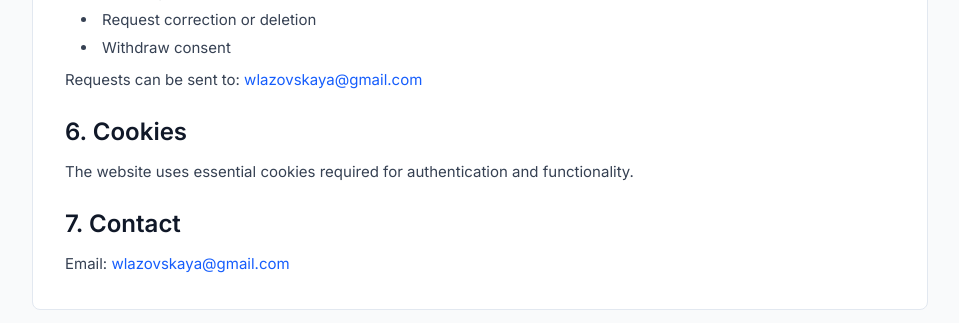
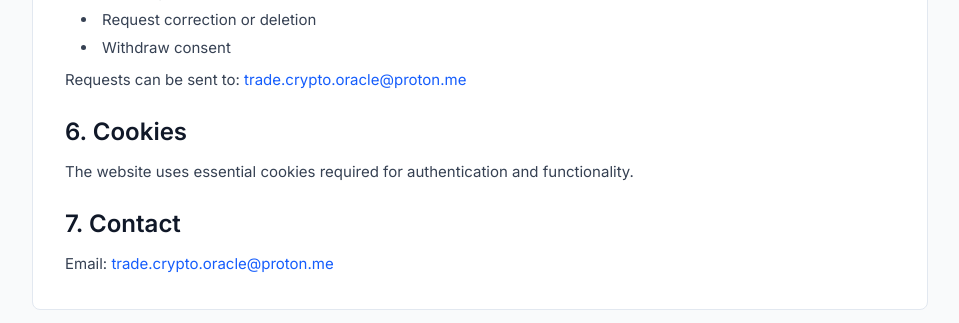
Before and after one commit to Lazovskaya/oracle, a Next.js app: page /privacy in a window 1280 px wide. Shown: the part 986-1309 px from the top of the page, without its empty margins (160-1119 px from the left). Built offline with nearby package versions, Linux system fonts and the light colour scheme.

Commit message:
chore: update contact email to trade.crypto.oracle@proton.me

```diff
--- a/app/account/AccountPageClient.tsx
+++ b/app/account/AccountPageClient.tsx
@@ -623,7 +623,7 @@ export default function AccountPageClient({ user }: { user: User }) {
               Privacy Policy
             </a>
             <span>•</span>
-            <a href="mailto:wlazovskaya@gmail.com" className="hover:text-blue-600 dark:hover:text-blue-400 transition-colors">
+            <a href="mailto:trade.crypto.oracle@proton.me" className="hover:text-blue-600 dark:hover:text-blue-400 transition-colors">
               Contact Support
             </a>
           </div>
--- a/app/privacy/page.tsx
+++ b/app/privacy/page.tsx
@@ -90,7 +90,7 @@ export default function PrivacyPage() {
                 <li>Withdraw consent</li>
               </ul>
               <p className="leading-relaxed mt-2">
-                Requests can be sent to: <a href="mailto:wlazovskaya@gmail.com" className="text-blue-600 dark:text-blue-400 hover:underline">wlazovskaya@gmail.com</a>
+                Requests can be sent to: <a href="mailto:trade.crypto.oracle@proton.me" className="text-blue-600 dark:text-blue-400 hover:underline">trade.crypto.oracle@proton.me</a>
               </p>
             </section>
 
@@ -108,7 +108,7 @@ export default function PrivacyPage() {
                 7. Contact
               </h2>
               <p className="leading-relaxed">
-                Email: <a href="mailto:wlazovskaya@gmail.com" className="text-blue-600 dark:text-blue-400 hover:underline">wlazovskaya@gmail.com</a>
+                Email: <a href="mailto:trade.crypto.oracle@proton.me" className="text-blue-600 dark:text-blue-400 hover:underline">trade.crypto.oracle@proton.me</a>
               </p>
             </section>
           </div>
--- a/app/terms/page.tsx
+++ b/app/terms/page.tsx
@@ -130,7 +130,7 @@ export default function TermsPage() {
                 10. Contact
               </h2>
               <p className="leading-relaxed">
-                For questions, contact: <a href="mailto:wlazovskaya@gmail.com" className="text-blue-600 dark:text-blue-400 hover:underline">wlazovskaya@gmail.com</a>
+                For questions, contact: <a href="mailto:trade.crypto.oracle@proton.me" className="text-blue-600 dark:text-blue-400 hover:underline">trade.crypto.oracle@proton.me</a>
               </p>
             </section>
           </div>
```
